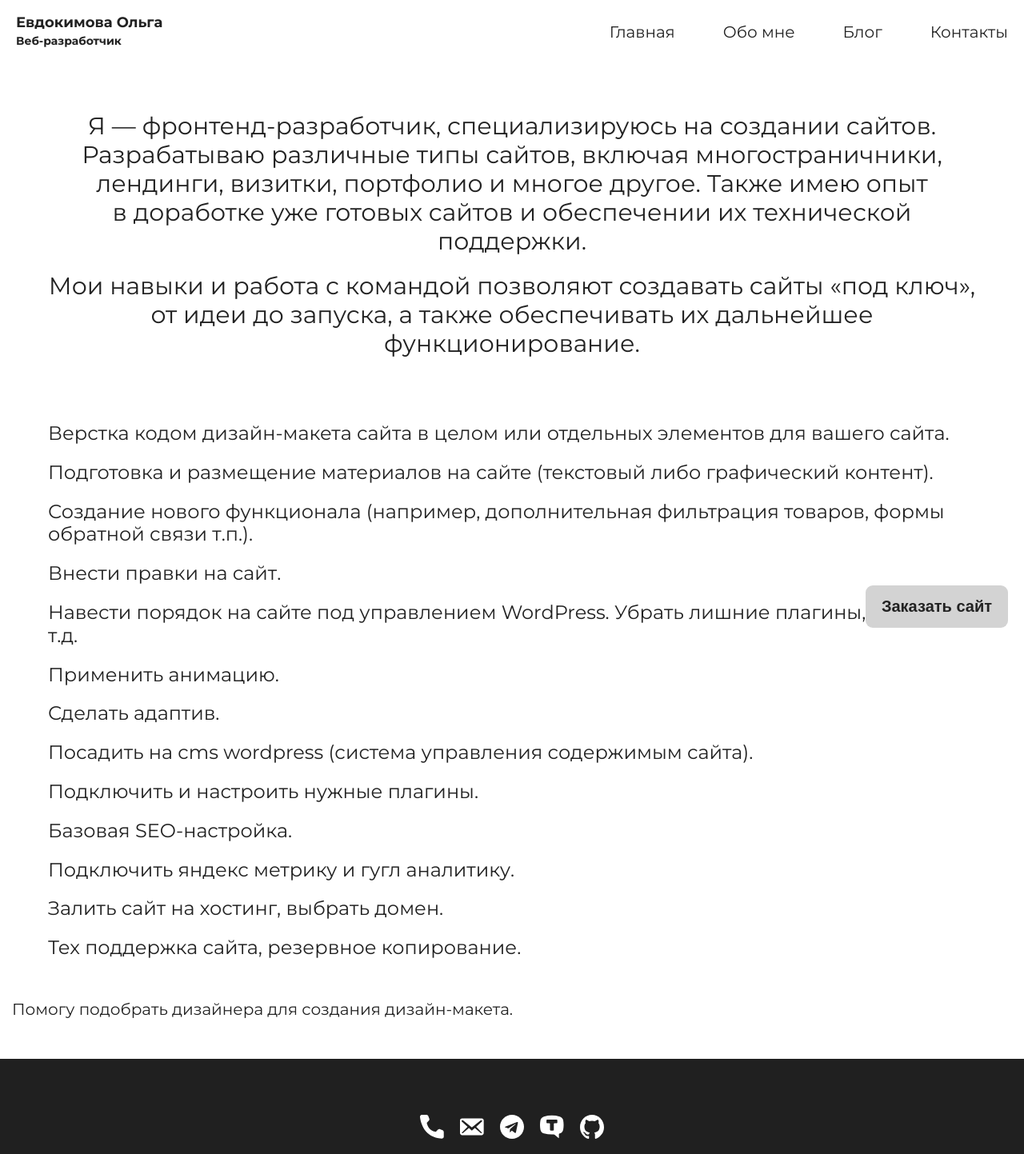
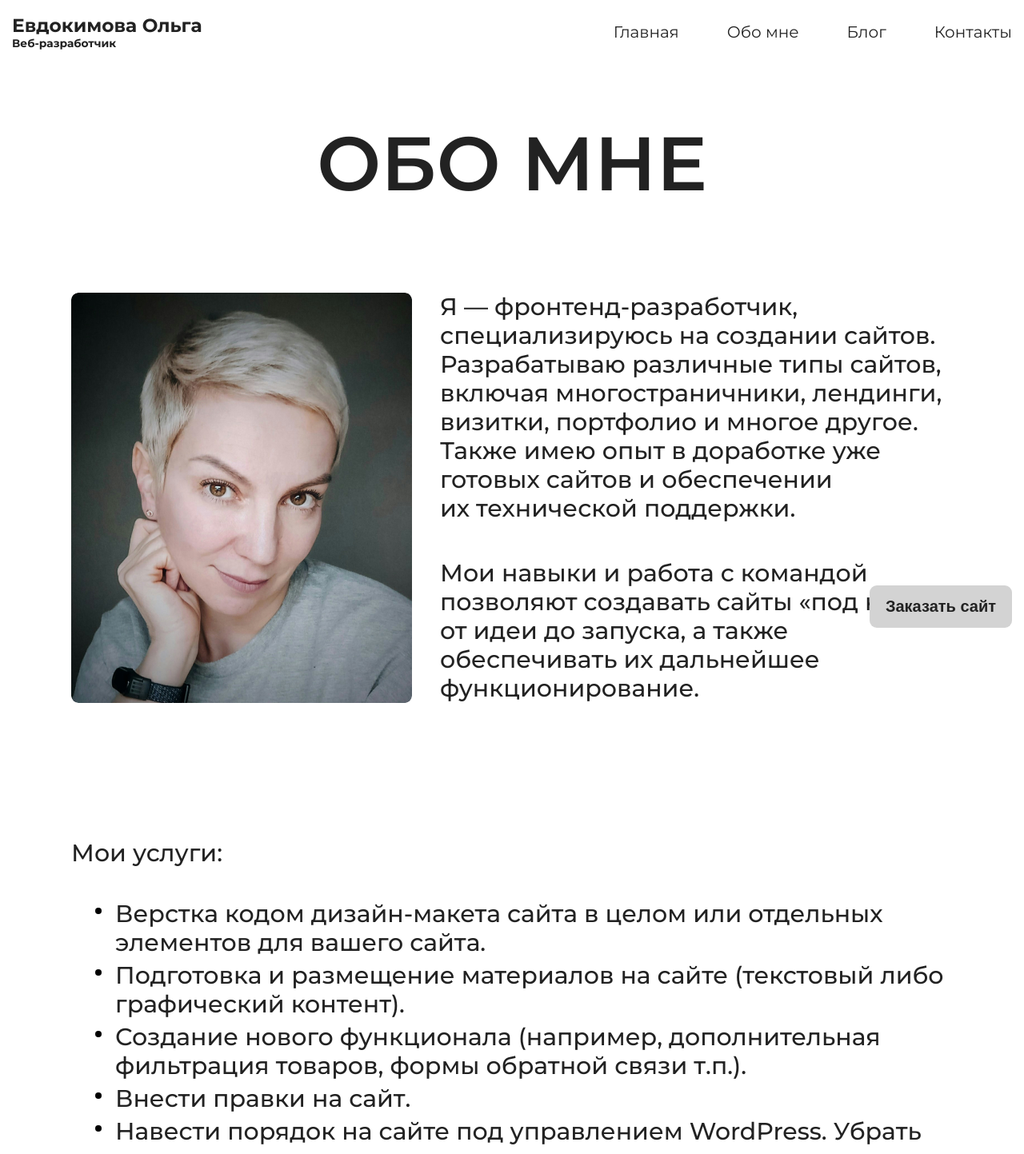
Before and after one commit to olga-evdokimova/evdokimovaolga, a Next.js app: page /about in a window 1280 px wide. Shown: the top 1443 px of the page at 80% size. Built offline with nearby package versions, Linux system fonts and the light colour scheme.

Commit message:
правки и кнопка наврх

```diff
--- a/app/about/page.tsx
+++ b/app/about/page.tsx
@@ -1,32 +1,41 @@
+import "./style.scss";
+import Title from "../components/Ttile";
+import Image from "next/image";
 
-// import img from "../../img/about-02.jpg";
-
-import "./style.scss";
 export default function About() {
   return (
     <main>
-      <div className="container">
+      <div className="container2">
+        <Title tag="h1" text="Обо мне" />
         <section className="about">
+          <div className="about__content">
             <div className="about__img">
-            {/* <h1 className="title">Привет, друзья!</h1> */}
-            {/* <img src={img} alt="" /> */}
+              <Image
+                src="about.jpg"
+                alt=""
+                fill
+                sizes="426px"
+                style={{ borderRadius: "9px", objectFit: "cover" }}
+              />
             </div>
-
-          <div className="wrap">
-            <div className="wrap__content">
-              <p className="sub-title">
+            <div className="about__text">
+              <p>
                 Я&nbsp;&mdash; фронтенд-разработчик, специализируюсь
                 на&nbsp;создании сайтов. Разрабатываю различные типы сайтов,
                 включая многостраничники, лендинги, визитки, портфолио
                 и&nbsp;многое другое. Также имею опыт в&nbsp;доработке уже
                 готовых сайтов и&nbsp;обеспечении их&nbsp;технической поддержки.
               </p>
-              <p className="sub-title">
+              <p>
                 Мои навыки и&nbsp;работа с&nbsp;командой позволяют создавать
                 сайты &laquo;под ключ&raquo;, от&nbsp;идеи до&nbsp;запуска,
                 а&nbsp;также обеспечивать их&nbsp;дальнейшее функционирование.
               </p>
-              <ol>
+            </div>
+          </div>
+          <div className="about__list">
+            <h4 className="about__list-title">Мои услуги:</h4>
+            <ul>
               <li>
                 Верстка кодом дизайн-макета сайта в целом или отдельных
                 элементов для вашего сайта.
@@ -36,8 +45,8 @@ export default function About() {
                 графический контент).
               </li>
               <li>
-                  Создание нового функционала (например, дополнительная
-                  фильтрация товаров, формы обратной связи т.п.).
+                Создание нового функционала (например, дополнительная фильтрация
+                товаров, формы обратной связи т.п.).
               </li>
               <li>Внести правки на сайт.</li>
               <li>
@@ -47,23 +56,18 @@ export default function About() {
               <li>Применить анимацию.</li>
               <li>Сделать адаптив.</li>
               <li>
-                  Посадить на cms wordpress (система управления содержимым
-                  сайта).
+                Посадить на cms wordpress (система управления содержимым сайта).
               </li>
               <li>Подключить и настроить нужные плагины.</li>
               <li>Базовая SEO-настройка.</li>
               <li>Подключить яндекс метрику и гугл аналитику.</li>
               <li>Залить сайт на хостинг, выбрать домен.</li>
               <li>Тех поддержка сайта, резервное копирование.</li>
-              </ol>
-              <span>
-                Помогу подобрать дизайнера для создания дизайн-макета.
-              </span>
-            </div>
+            </ul>
+            <span>Помогу подобрать дизайнера для создания дизайн-макета.</span>
           </div>
         </section>
       </div>
-
     </main>
   );
 }
--- a/app/about/style.scss
+++ b/app/about/style.scss
@@ -1,83 +1,55 @@
 .about {
+    font-weight: 500;
+    font-size: 30px;
+    padding-bottom: 150px;
+    @media (max-width: 767px) {
+        padding-bottom: 80px;
+    }
+    &__content {
+        display: grid;
+        grid-template-columns: 426px 1fr;
+        margin-bottom: 170px;
+    }
     &__img {
-        max-height: 90vh;
-        width: 100%;
-        object-fit: cover;
-        overflow: hidden;
-        background-color: #718096;
-        border-radius: 20px;
-        // @media (max-width: 1200px) {
-        //     margin-top: calc(20px + (50 - 20) * ((100vw - 320px) / (1200 - 320)));
-        // }
-        img {
-            width: 100%;
+        position: relative;
+        height: 513px;
+    }
+    &__text {
+        margin-left: 35px;
+        display: flex;
+        flex-direction: column;
+        justify-content: space-between;
+    }
+    &__list {
+        h4 {
+            font-weight: 500;
+            margin-bottom: 40px;
         }
-        position: relative;
-        .title {
-            color: #fff;
-            white-space: nowrap;
-            position: absolute;
-            bottom: 20px;
-            left: 50%;
-            transform: translateX(-50%);
-            padding: 0;
+        ul {
+            padding-bottom: 40px;
         }
-    }
-}
-.wrap {
-    padding: 50px 0;
-    @media (max-width: 1200px) {
-        padding-top: calc(10px + (50 - 10) * ((100vw - 320px) / (1200 - 320)));
-        padding-bottom: calc(30px + (50 - 30) * ((100vw - 320px) / (1200 - 320)));
-    }
-
-    &__content {
-        ol {
-            list-style-type: none;
-            margin: 0 0 0 45px;
-            padding: 50px 0;
-            @media (max-width: 1200px) {
-                padding-top: calc(10px + (50 - 10) * ((100vw - 320px) / (1200 - 320)));
-                padding-bottom: calc(10px + (50 - 10) * ((100vw - 320px) / (1200 - 320)));
-            }
-            @media (max-width: 767px) {
-                margin: 0 0 0 23px;
-            }
-            li {
-                padding-top: 20px;
-                font-size: 24px;
-                line-height: 1.2;
-                @media (max-width: 1200px) {
-                    font-size: calc(18px + (24 - 18) * ((100vw - 320px) / (1200 - 320)));
-                }
-
-                position: relative;
-                &::before {
-                    content: "";
-                    // background-image: url(../../img/Check.png);
-                    background-repeat: no-repeat;
-                    background-size: cover;
-                    width: 30px;
-                    height: 30px;
-                    position: absolute;
-                    top: 20px;
-                    left: -40px;
-                    @media (max-width: 767px) {
-                        width: 20px;
-                        height: 20px;
-                        top: 22px;
-                        left: -23px;
-                    }
-                }
+        li {
+            padding: 0 0 5px 55px;
+            position: relative;
+            &::before {
+                content: "";
+                position: absolute;
+                left: 30px;
+                top: 10px;
+                width: 8px;
+                height: 8px;
+                border-radius: 50%;
+                background-color: rgb(0, 0, 0);
             }
         }
         span {
-            font-size: 20px;
-            // padding: 50px 0 40px 50px;
-            display: block;
-            @media (max-width: 767px) {
-                // padding: 20px 0;
-                font-size: 14px;
+            position: relative;
+            padding-left: 10px;
+            &::before {
+                content: "*";
+                position: absolute;
+                left: 0;
+                top: 0;
             }
         }
     }
--- a/app/components/button/Button.scss
+++ b/app/components/button/Button.scss
@@ -3,9 +3,8 @@
     z-index: 99;
     background-color: #d3d3d3;
     bottom: 15px;
-    right: 20px;
+    right: 15px;
     padding: 15px 20px;
-    // width: 200px;
     border-radius: 9px;
     color: #222222;
     font-size: 20px;
@@ -37,7 +36,7 @@
         margin: 0 auto;
         padding: 10px 15px;
         font-size: 16px;
-        bottom: 20px;
+
     }
 }
 @keyframes shine {
--- a/app/components/header/Header.scss
+++ b/app/components/header/Header.scss
@@ -1,5 +1,4 @@
 .header {
-    padding: 0 20px;
     width: 100%;
     height: 80px;
     display: flex;
@@ -8,5 +7,8 @@
      @media (max-width: 600px) {
          padding: 0 10px;
     }
+    @media (max-width: 992px){
+        height: 60px;
+    }
 
 }
--- a/app/components/logo/Logo.scss
+++ b/app/components/logo/Logo.scss
@@ -5,7 +5,7 @@
     &__link {
         display: flex;
         align-items: center;
-        padding: 10px 0;
+        // padding: 10px 0;
         color: #222;
         img {
             max-width: 100%;
@@ -19,39 +19,11 @@
         }
     }
     &__text {
-        // padding-left: 10px;
-        font-size: 18px;
+        font-size: clamp(15px, 15px + (24 - 15) * ((100vw - 320px) / (1358 - 320)), 24px);
         font-weight: 700;
-        line-height: 0.2;
-        @media (max-width: 1200px) {
-            font-size: calc(15px + (24 - 15) * ((100vw - 320px) / (1200 - 320)));
-        }
-        @media (max-width: 992px) {
-
-
-        }
         span {
             display: block;
-            font-size: 14px;
-            padding-top: 20px;
-            @media (max-width: 1200px) {
-                font-size: calc(12px + (18 - 12) * ((100vw - 320px) / (1200 - 320)));
-            }
-            @media (max-width: 992px) {
-                font-weight: normal;
-                display: flex;
-                margin-bottom: 5px;
-            }
-            // &::before {
-            //     content: "|";
-            //     font-size: 25px;
-            //     padding-left: 10px;
-            //     padding-right: 10px;
-            //     @media (max-width: 992px) {
-            //         padding: 0;
-            //         content: "";
-            //     }
-            // }
+            font-size: clamp(12px, 12px + (14 - 12) * ((100vw - 320px) / (1358 - 320)), 14px);
         }
     }
 }
--- a/app/components/nav/Nav.scss
+++ b/app/components/nav/Nav.scss
@@ -26,7 +26,7 @@
             }
             @media (max-width: 992px) {
                 padding: 0;
-                margin-bottom: 50px;
+                margin-bottom: 30px;
                 font-size: 30px;
             }
         }
--- a/app/globals.scss
+++ b/app/globals.scss
@@ -13,36 +13,24 @@
   }
 }
 .container {
-  max-width: 1328px;
+  max-width: 1358px;
   margin: 0 auto;
   padding: 0 15px;
 }
-
+.container2 {
+  max-width: 1132px;
+  margin: 0 auto;
+  padding: 0 15px;
+}
 .active {
   color: #9b9997;
 }
 h1 {
-  font-size: 100px;
   font-weight: 600;
   text-transform: uppercase;
   padding: 70px 0px 110px;
   text-align: center;
-  @media (max-width: 1200px) {
-    font-size: calc(30px + (130 - 30) * ((100vw - 320px) / (1200 - 320)));
-    padding-top: calc(30px + (60 - 30) * ((100vw - 320px) / (1200 - 320)));
-    padding-bottom: calc(15px + (60 - 15) * ((100vw - 320px) / (1200 - 320)));
-  }
+  font-size: clamp(34px, 34px + (100 - 34) * ((100vw - 390px) / (1358 - 390)), 100px);
+  padding-top: clamp(50px, 50px + (70 - 50) * ((100vw - 390px) / (1358 - 390)), 70px);
+  padding-bottom: clamp(40px, 40px + (110 - 40) * ((100vw - 390px) / (1358 - 390)), 110px);
 }
-.sub-title {
-  font-size: 30px;
-  line-height: 1.2;
-  display: block;
-  padding: 10px 30px;
-  text-align: center;
-  @media (max-width: 1200px) {
-    font-size: calc(18px + (30 - 18) * ((100vw - 320px) / (1200 - 320)));
-  }
-  @media (max-width: 767px) {
-    padding: 10px 0;
-  }
-}
--- a/app/layout.tsx
+++ b/app/layout.tsx
@@ -6,6 +6,7 @@ import { Montserrat } from "next/font/google";
 import Header from "./components/header/Header";
 import Footer from "./components/footer/Footer";
 import Button from "./components/button/Button";
+import ScrollToTopButton from "./components/ScrollToTopButton/ScrollToTopButton";
 
 export const montserrat = Montserrat({
   weight: ["400", "500", "600", "700"],
@@ -31,6 +32,7 @@ export default function RootLayout({
           {children}
           <Footer />
           <Button />
+        <ScrollToTopButton/>
         </div>
       </body>
     </html>
```
Also changed, not shown: app/components/ScrollToTopButton/ScrollToTopButton.scss (added, +28 -0 lines), app/components/ScrollToTopButton/ScrollToTopButton.tsx (added, +49 -0 lines), public/about.jpg (added). Lines whose indentation alone changed are shown as unchanged.
